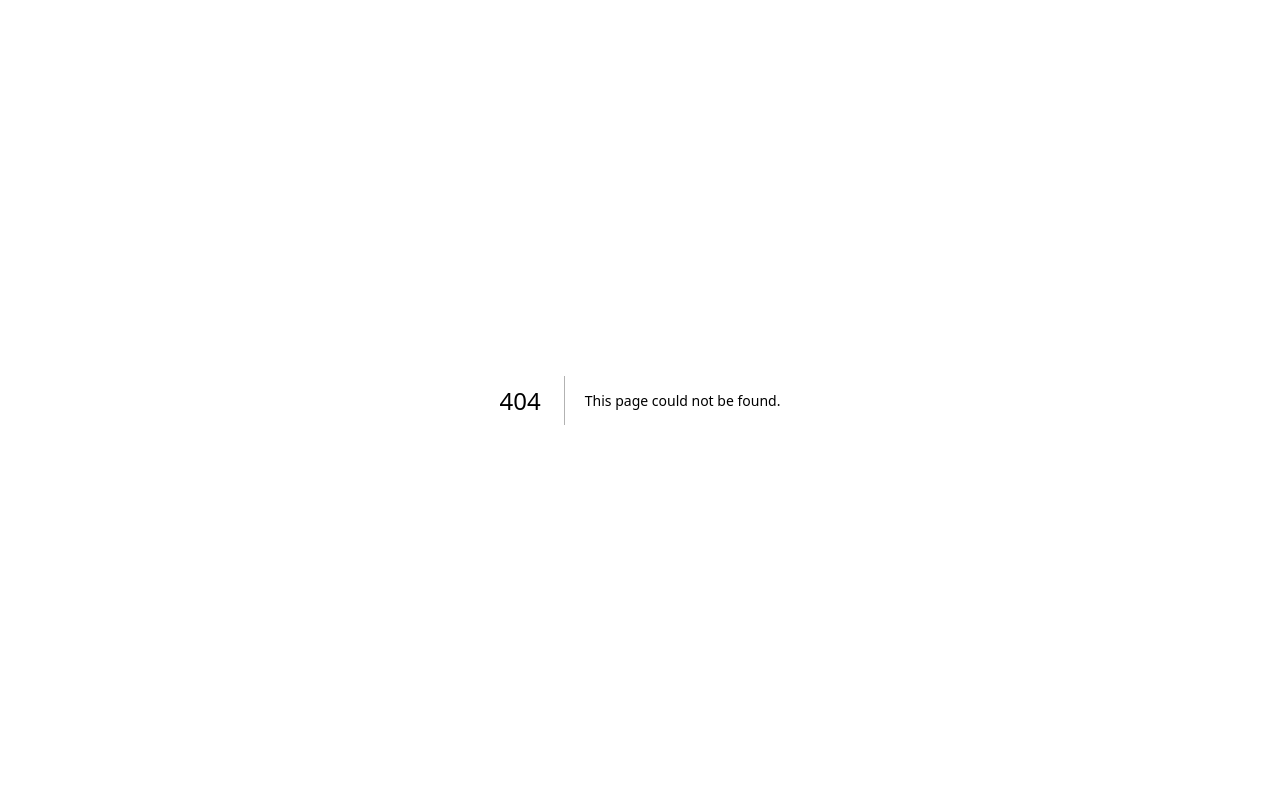
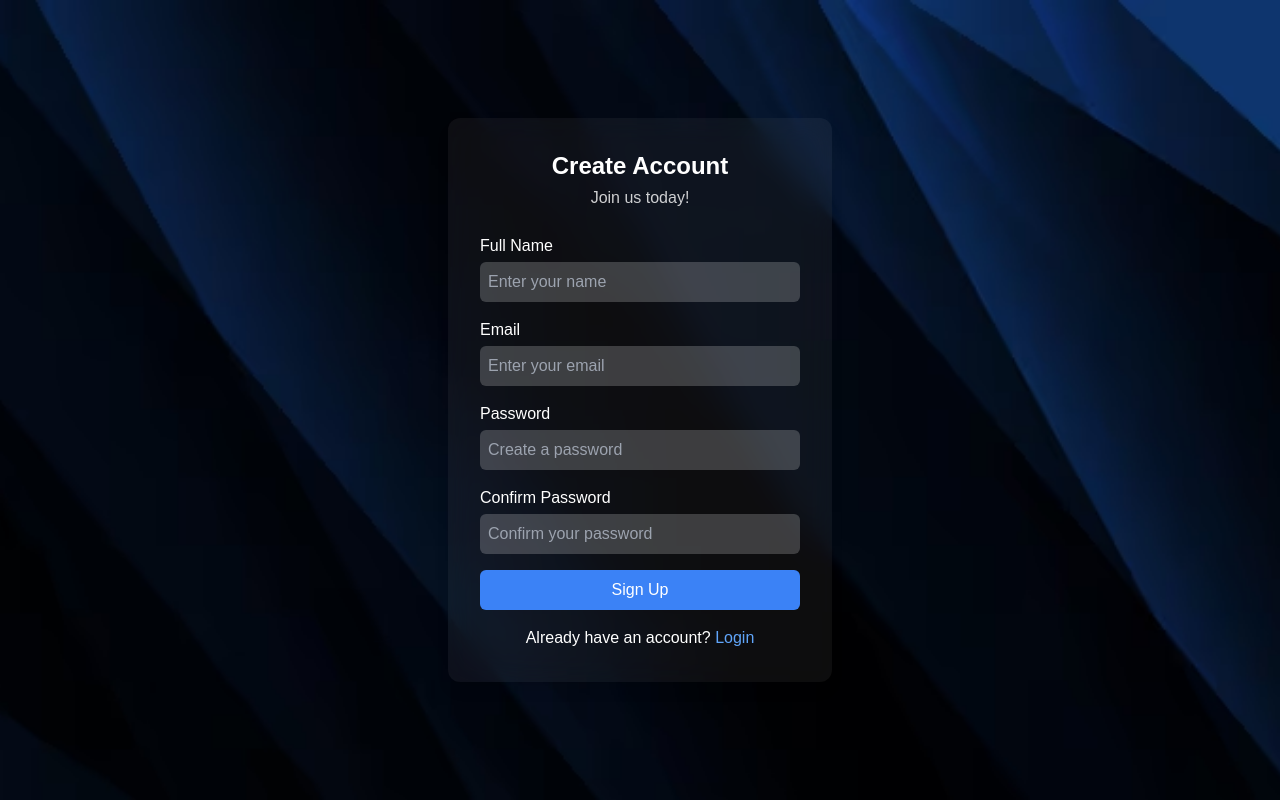
Before and after one commit to shreyanithin/Emotion-detection-website, a Next.js app: page /signup in a window 1280 px wide. Before the commit this address had no page. Built offline with nearby package versions, Linux system fonts and the light colour scheme.

Commit message:
signup ui done

```diff
--- /dev/null
+++ b/src/app/signup/page.js
@@ -0,0 +1,85 @@
+"use client"; // Ensures this runs on the client side
+
+import { useEffect, useState } from "react";
+import Link from "next/link";
+
+export default function Signup() {
+  const [isClient, setIsClient] = useState(false);
+
+  useEffect(() => {
+    setIsClient(true);
+  }, []);
+
+  if (!isClient) return null; // Prevents SSR hydration errors
+
+  return (
+    <div
+      style={{ backgroundImage: "url('/bg3.avif')" }}
+      className="bg-cover bg-center h-screen flex items-center justify-center"
+    >
+      {/* Frosted Glass Signup Box */}
+      <div className="bg-white/5 backdrop-blur-lg p-8 rounded-xl shadow-lg max-w-sm w-full">
+        <h2 className="text-2xl font-semibold text-white text-center">Create Account</h2>
+        <p className="text-white/80 text-center mt-1">Join us today!</p>
+
+        {/* Form */}
+        <form className="mt-6">
+          {/* Name Input */}
+          <div>
+            <label className="text-white block mb-1">Full Name</label>
+            <input
+              type="text"
+              placeholder="Enter your name"
+              className="w-full p-2 rounded-md bg-white/20 text-white focus:ring-2 focus:ring-blue-500 outline-none"
+            />
+          </div>
+
+          {/* Email Input */}
+          <div className="mt-4">
+            <label className="text-white block mb-1">Email</label>
+            <input
+              type="email"
+              placeholder="Enter your email"
+              className="w-full p-2 rounded-md bg-white/20 text-white focus:ring-2 focus:ring-blue-500 outline-none"
+            />
+          </div>
+
+          {/* Password Input */}
+          <div className="mt-4">
+            <label className="text-white block mb-1">Password</label>
+            <input
+              type="password"
+              placeholder="Create a password"
+              className="w-full p-2 rounded-md bg-white/20 text-white focus:ring-2 focus:ring-blue-500 outline-none"
+            />
+          </div>
+
+          {/* Confirm Password Input */}
+          <div className="mt-4">
+            <label className="text-white block mb-1">Confirm Password</label>
+            <input
+              type="password"
+              placeholder="Confirm your password"
+              className="w-full p-2 rounded-md bg-white/20 text-white focus:ring-2 focus:ring-blue-500 outline-none"
+            />
+          </div>
+
+          <button
+            type="submit"
+            className="w-full mt-4 bg-blue-500 hover:bg-blue-600 text-white py-2 rounded-md transition"
+          >
+            Sign Up
+          </button>
+        </form>
+
+        {/* Login Link */}
+        <p className="text-white text-center mt-4">
+          Already have an account?{" "}
+          <Link href="/login" className="text-blue-400 hover:underline">
+            Login
+          </Link>
+        </p>
+      </div>
+    </div>
+  );
+}
```
